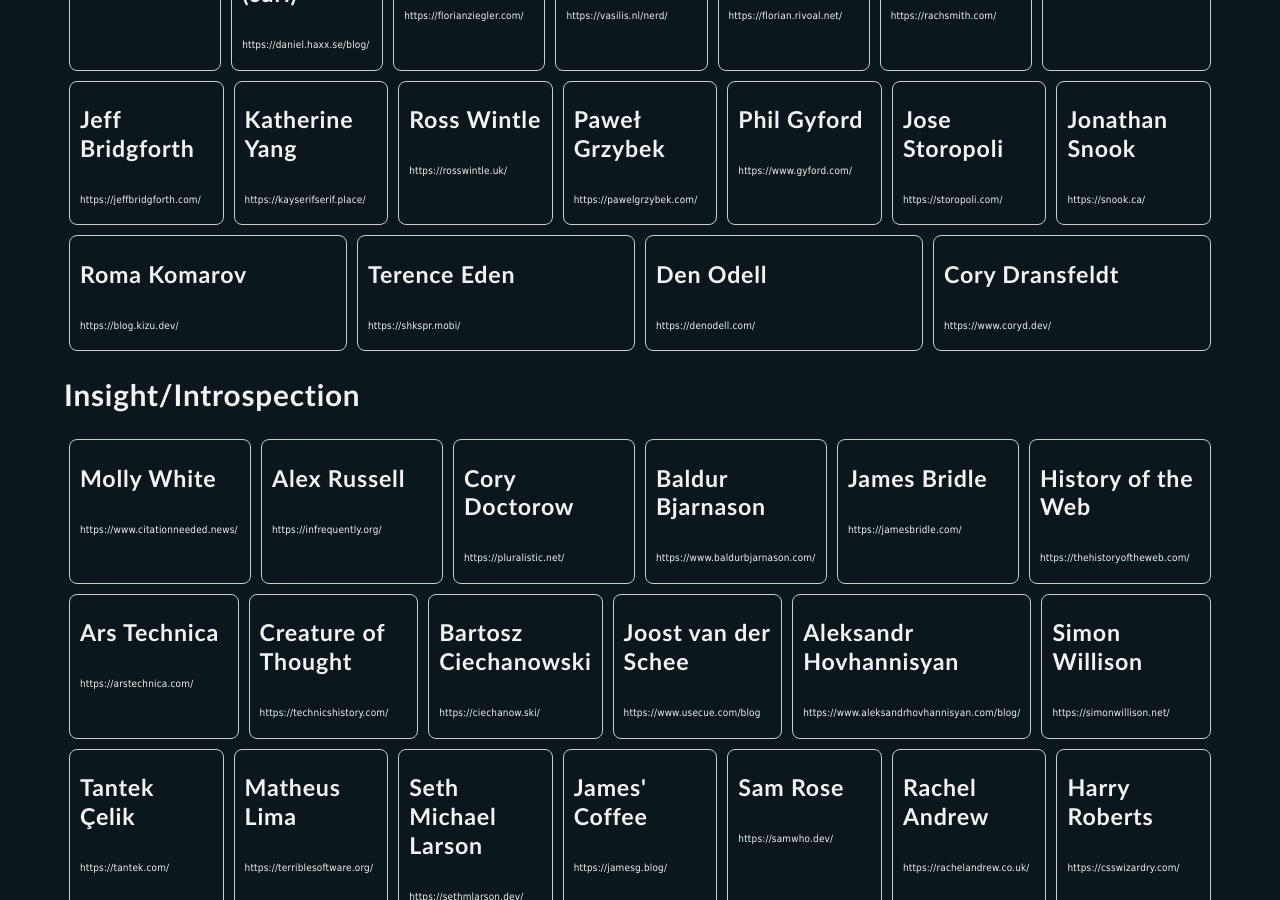
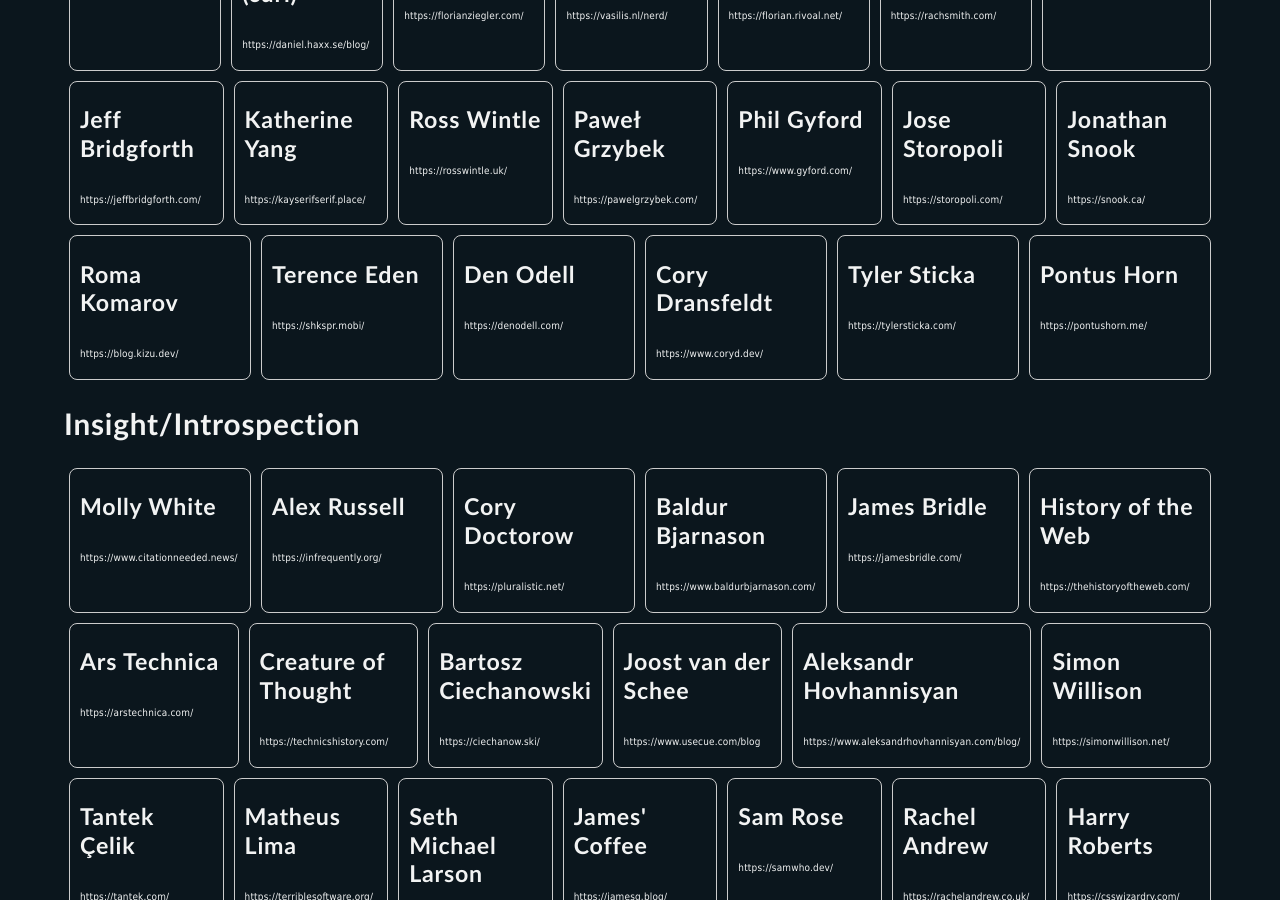
Before and after one commit to mpdagang/mpdagang.github.io, a Jekyll site: the page built from _pages/blogroll.html, in a window 1280 px wide and 900 px high, scrolled down 2698 px. Built offline with Jekyll 4.4.1, drawn with Linux system fonts in a browser that asks for light colours.

Commit message:
Add to blogroll

```diff
--- a/_data/webmasters.yaml
+++ b/_data/webmasters.yaml
@@ -330,3 +330,9 @@
 
 - name: Cory Dransfeldt
   site: https://www.coryd.dev/
+
+- name: Tyler Sticka
+  site: https://tylersticka.com/
+
+- name: Pontus Horn
+  site: https://pontushorn.me/
```
